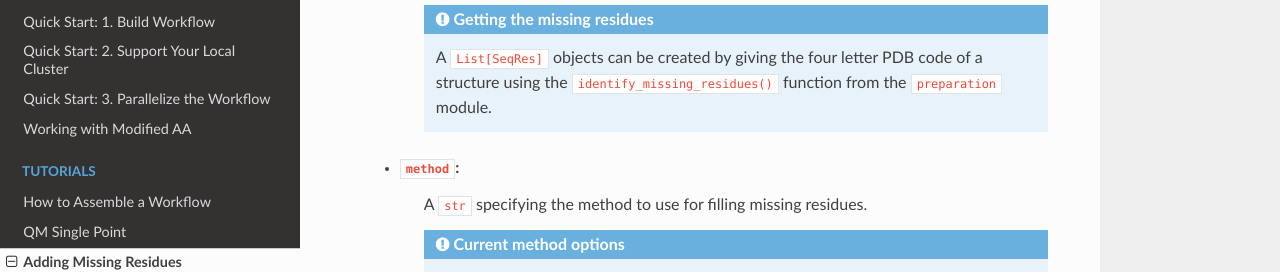
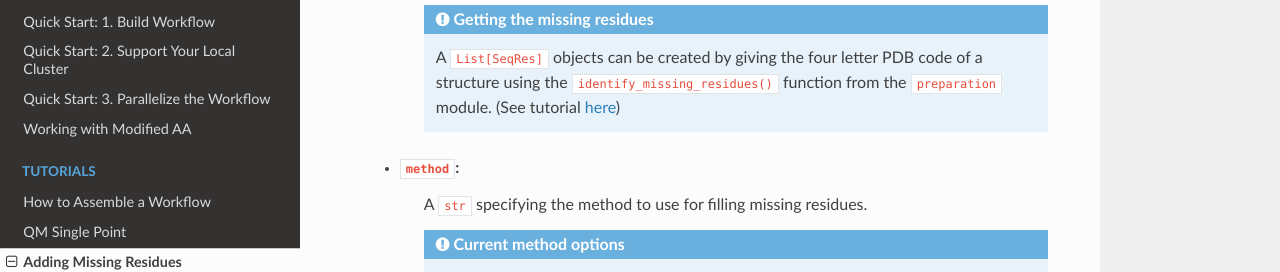
Before and after one commit to ChemBioHTP/enzyhtp_doc, a Sphinx documentation site: the page built from docs/source/sci_api_tutorial/add_missing_residues.rst, in a window 1280 px wide and 900 px high, scrolled down 1255 px. Shown: the part 160-432 px from the top of the window. Built offline with Sphinx 7.4.7 and the Read the Docs theme 2.0.0, drawn with Linux system fonts in a browser that asks for light colours.

Commit message:
Update: add a link

```diff
--- a/docs/source/sci_api_tutorial/add_missing_residues.rst
+++ b/docs/source/sci_api_tutorial/add_missing_residues.rst
@@ -59,7 +59,7 @@
 
         .. admonition:: Getting the missing residues
 
-            | A ``List[SeqRes]`` objects can be created by giving the four letter PDB code of a structure using the ``identify_missing_residues()`` function from the ``preparation`` module.
+            | A ``List[SeqRes]`` objects can be created by giving the four letter PDB code of a structure using the ``identify_missing_residues()`` function from the ``preparation`` module. (See tutorial `here <identify_missing_residue.html>`_)
 
     - ``method``:
         A ``str`` specifying the method to use for filling missing residues.
```
